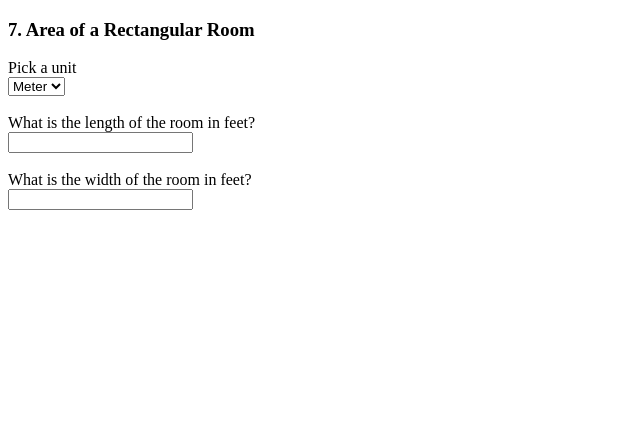
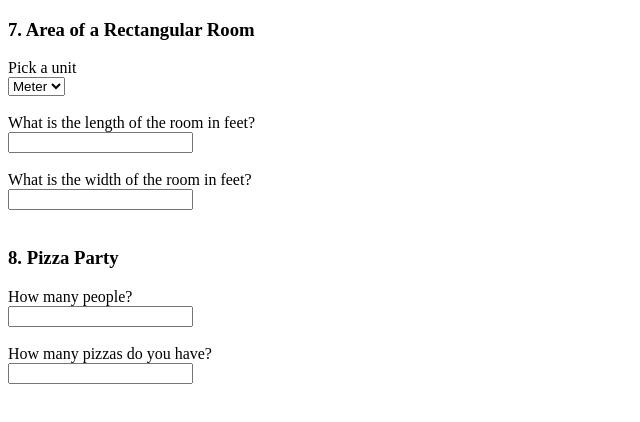
Before and after one commit to Supelana/excercises-for-programmers, a plain HTML site: page javascript/calculations.html in a window 1280 px wide. Shown: the whole page, without its empty margins (0-640 px from the left). Drawn offline with Linux system fonts and the light colour scheme.

Commit message:
Add "8. Pizza Party"

```diff
--- a/javascript/calculations.html
+++ b/javascript/calculations.html
@@ -19,21 +19,34 @@
     <br>
     <br>
 
-    <div id="length">
     <label>What is the length of the room in feet?</label>
     <br>
     <input id="length_input" type="number" min="1" onkeyup="calculateArea()">
-    </div>
     <br>
-    <div id="width">
+    <br>
+
     <label>What is the width of the room in feet?</label>
     <br>
     <input id="width_input" type="number" min="1" onkeyup="calculateArea()">
     <br>
     <br>
-    </div>
 
     <label id="area_lbl"></label>
+
+    <h3>8. Pizza Party</h3>
+    <label>How many people?</label>
+    <br>
+    <input id="noOfPeople_input" type="number" min="1" onkeyup="calculateNoOfPizzas()">
+    <br>
+    <br>
+
+    <label>How many pizzas do you have?</label>
+    <br>
+    <input id="noOfPizzas_input" type="number" min="1" onkeyup="calculateNoOfPizzas()">
+    <br>
+    <br>
+
+    <label id="pizzaParty_lbl"></label>
 </body>
 
 </html>
--- a/javascript/scripts/calculations.js
+++ b/javascript/scripts/calculations.js
@@ -1,3 +1,6 @@
+window.onload = calculateNoOfPizzas();
+
+// 7. Area of a Rectangular Room
 function calculateArea() {
     let length = document.getElementById("length_input").value;
     let width = document.getElementById("width_input").value;
@@ -31,3 +34,13 @@ function setAreaLbl(area) {
     }
     areaLbl.innerHTML = resultMessage;
 }
+
+// 8. Pizza Party
+function calculateNoOfPizzas() {
+    let noOfPeople = document.getElementById("noOfPeople_input").value;
+    let noOfPizzas = document.getElementById("noOfPizzas_input").value;
+    if (!noOfPeople || !noOfPizzas) {
+        document.getElementById("pizzaParty_lbl").innerHTML = '';
+        return;
+    }
+}
```
Lines whose indentation alone changed are shown as unchanged.
